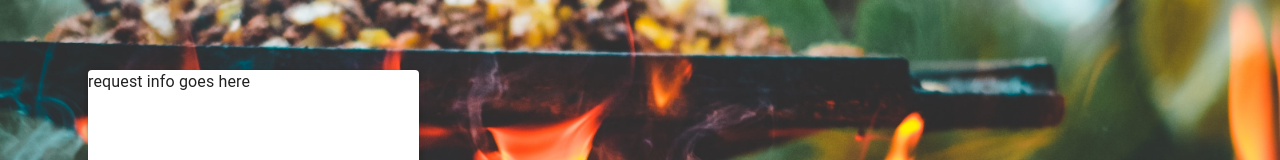
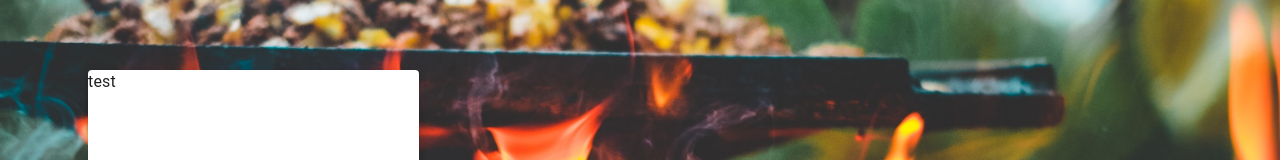
Before and after one commit to The-Orange-Dot/elevated-design, a Next.js app: page /contact in a window 1280 px wide. Shown: the part 210-370 px from the top of the page. Built offline with nearby package versions, Linux system fonts and the light colour scheme.

Commit message:
breaking contact forms into seperate components

```diff
--- /dev/null
+++ b/components/contact/RequestInfoForm.tsx
@@ -0,0 +1,14 @@
+import React from "react";
+import styles from "../../styles/contact.module.css";
+import { Paper, Typography } from "@mui/material";
+import { Box } from "@mui/system";
+
+const RequestInfoForm = () => {
+  return (
+    <Box>
+      <Typography>test</Typography>
+    </Box>
+  );
+};
+
+export default RequestInfoForm;
--- a/pages/contact.tsx
+++ b/pages/contact.tsx
@@ -5,6 +5,7 @@ import Footer from "../components/footer/Footer";
 import Navbar from "../components/navbar/Navbar";
 import styles from "../styles/contact.module.css";
 import Image from "next/image";
+import RequestInfoForm from "../components/contact/RequestInfoForm";
 
 const contact = () => {
   return (
@@ -19,7 +20,7 @@ const contact = () => {
         </Typography>
         <Container className={styles.forms_container}>
           <Paper className={styles.request_info_container} elevation={3}>
-            <Typography>request info goes here</Typography>
+            <RequestInfoForm />
           </Paper>
           <Paper className={styles.question_form_container} elevation={3}>
             <Typography>question form goes here</Typography>
```
